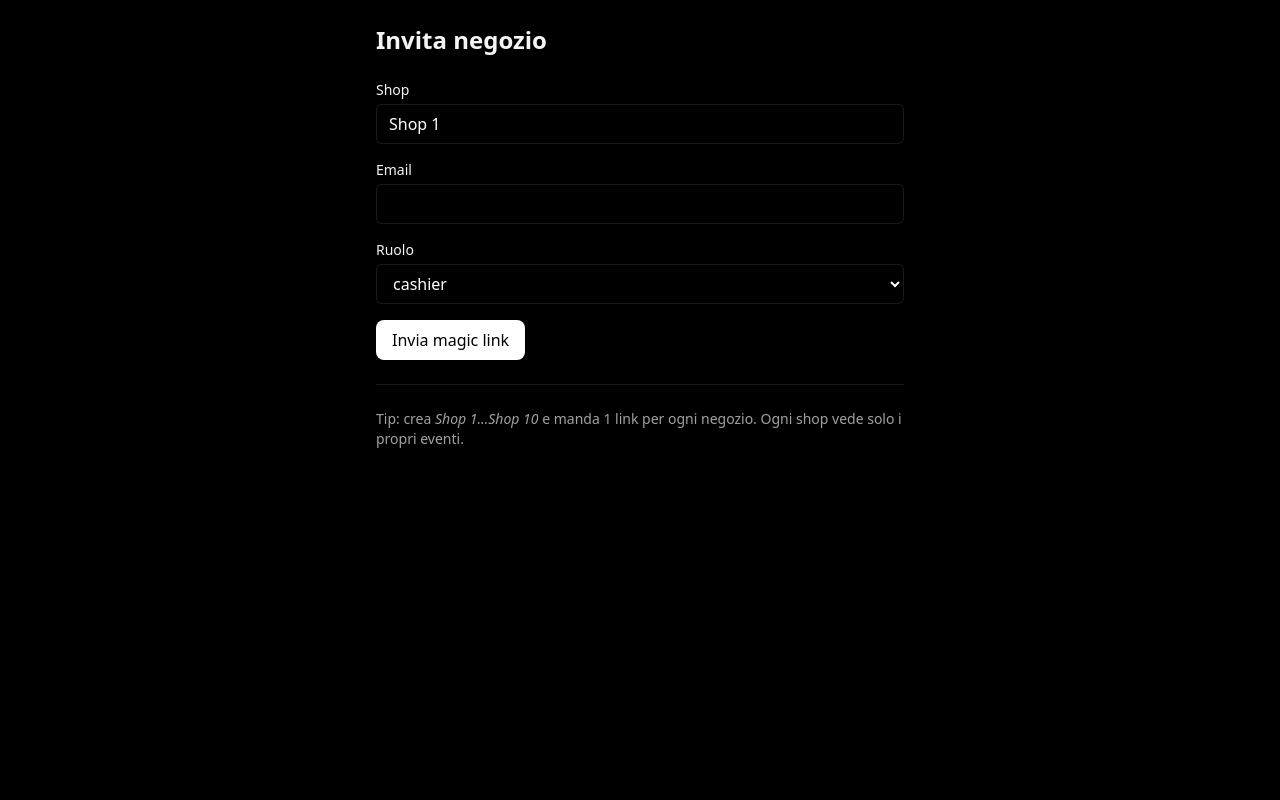
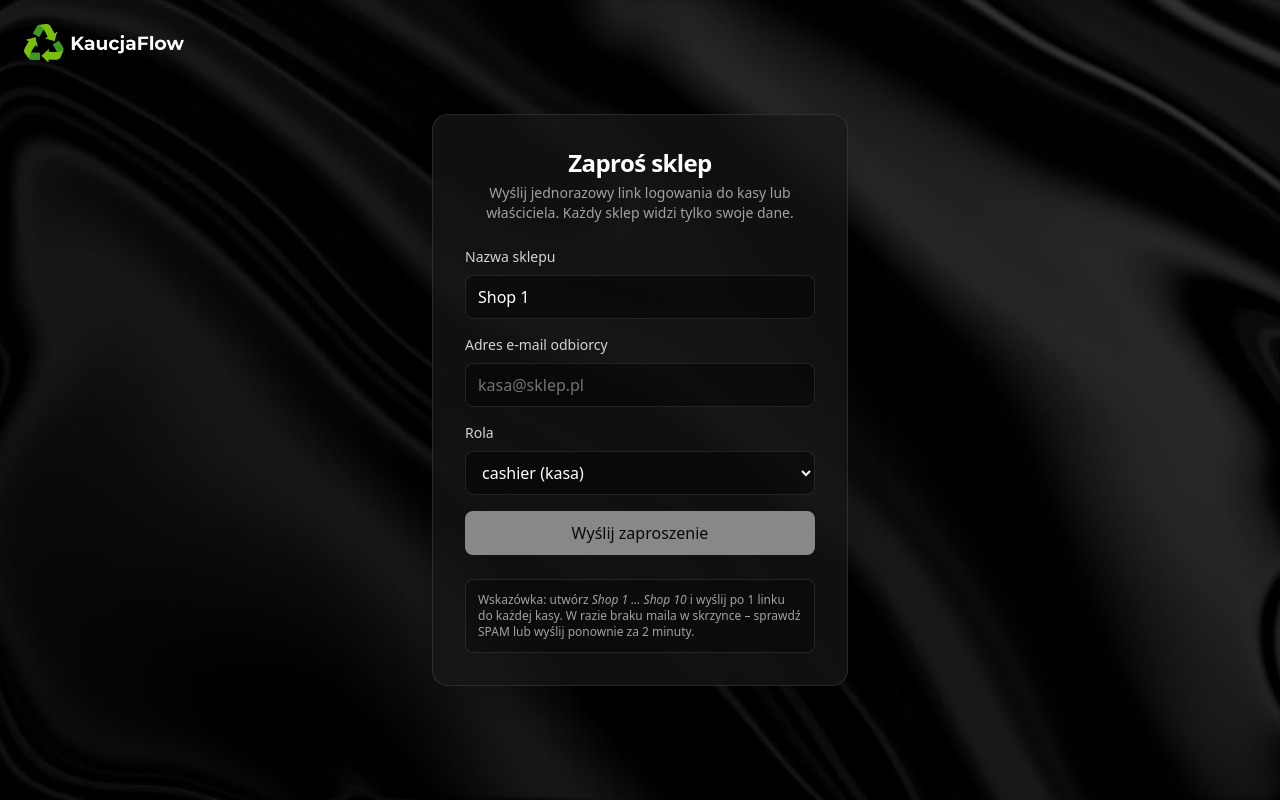
Before and after one commit to dawidglap/kaucjaflow-v2, a Next.js app: page /admin/invite in a window 1280 px wide. Built offline with nearby package versions, Linux system fonts and the light colour scheme.

Commit message:
removed back to home

```diff
--- a/src/app/admin/invite/page.tsx
+++ b/src/app/admin/invite/page.tsx
@@ -1,17 +1,23 @@
 'use client';
+import Image from 'next/image';
+import Link from 'next/link';
 import { useState } from 'react';
 
 export default function InvitePage() {
   const [email, setEmail] = useState('');
   const [shop, setShop] = useState('Shop 1');
-  const [role, setRole] = useState<'admin'|'cashier'>('cashier');
+  const [role, setRole] = useState<'admin' | 'cashier'>('cashier');
   const [sending, setSending] = useState(false);
   const [msg, setMsg] = useState<string | null>(null);
+  const [err, setErr] = useState<string | null>(null);
   const [preview, setPreview] = useState<string | null>(null);
 
   async function onSend(e: React.FormEvent) {
     e.preventDefault();
-    setSending(true); setMsg(null); setPreview(null);
+    setSending(true);
+    setMsg(null);
+    setErr(null);
+    setPreview(null);
     try {
       const r = await fetch('/api/auth/magic/request', {
         method: 'POST',
@@ -20,55 +26,134 @@ export default function InvitePage() {
       });
       const j = await r.json().catch(() => ({}));
       if (j?.ok) {
-        setMsg(`Inviato! id: ${j.id || 'n/a'} ${j.delivered ? '(email inviata)' : '(vedi console)'}`);
-        if (j.preview) setPreview(j.preview as string); // link diretto in dev
+        setMsg(`Zaproszenie wysłane na: ${email}.`);
+        if (j.preview) setPreview(j.preview as string); // podgląd w DEV
+      } else if (j?.error === 'RATE_LIMITED') {
+        setErr('Za dużo próśb. Spróbuj ponownie za minutę.');
+      } else if (typeof j?.error === 'string') {
+        setErr(j.error);
       } else {
-        setMsg('Errore: ' + (typeof j?.error === 'string' ? j.error : JSON.stringify(j?.error || r.status)));
+        setErr('Nieoczekiwany błąd. Spróbuj ponownie.');
       }
-    } finally { setSending(false); }
+    } catch {
+      setErr('Błąd sieci. Sprawdź połączenie internetowe.');
+    } finally {
+      setSending(false);
+    }
   }
 
   return (
-    <main className="min-h-[100svh] p-6 max-w-xl mx-auto space-y-6">
-      <h1 className="text-2xl font-semibold">Invita negozio</h1>
-      <form onSubmit={onSend} className="space-y-4">
+    <main
+      className="min-h-screen relative flex items-center justify-center overflow-hidden text-white"
+      style={{
+        backgroundImage: "url('/images/bg-login.webp')",
+        backgroundSize: 'cover',
+        backgroundPosition: 'center',
+      }}
+    >
+      {/* Przyciemnienie tła */}
+      <div aria-hidden className="pointer-events-none absolute inset-0 bg-black/60" />
+
+      {/* LOGO w lewym górnym rogu – poza kartą */}
+      <div className="absolute top-6 left-6 z-20">
+        <Link href="/" className="inline-flex items-center gap-3">
+          <Image
+            src="/images/logo.png"
+            alt="KaucjaFlow — panel partnera"
+            width={160}
+            height={48}
+            className="rounded-md object-contain drop-shadow"
+            priority
+          />
+          <span className="sr-only">Strona główna</span>
+        </Link>
+      </div>
+
+      {/* Link powrotny (np. do dashboardu admina) */}
+      <div className="absolute top-6 right-6 z-20">
+        {/* <Link
+          href="/"
+          className="inline-flex items-center gap-2 text-sm text-neutral-300 hover:text-white"
+        >
+          <span className="inline-block rotate-180 select-none">➜</span> Wróć
+        </Link> */}
+      </div>
+
+      {/* KARTA */}
+      <div className="relative z-10 w-full max-w-md px-4">
+        <div className="rounded-2xl border border-white/10 bg-neutral-900/70 backdrop-blur-md shadow-2xl">
+          <div className="px-8 pt-8 text-center">
+            <h1 className="text-2xl font-semibold tracking-tight text-white">Zaproś sklep</h1>
+            <p className="mt-1 text-sm text-neutral-400">
+              Wyślij jednorazowy link logowania do kasy lub właściciela. Każdy sklep widzi tylko
+              swoje dane.
+            </p>
+          </div>
+
+          <form onSubmit={onSend} className="px-8 mt-6 space-y-4 pb-8">
             <div>
-          <label className="block text-sm mb-1">Shop</label>
-          <input value={shop} onChange={e=>setShop(e.target.value)}
-            className="w-full h-10 rounded-md border border-white/10 bg-black/40 text-white px-3 outline-none" />
+              <label className="block text-sm text-neutral-300 mb-2">Nazwa sklepu</label>
+              <input
+                value={shop}
+                onChange={(e) => setShop(e.target.value)}
+                placeholder="np. Shop 1"
+                className="w-full h-11 rounded-lg border border-white/10 bg-black/40 text-white placeholder:text-neutral-500 px-3 outline-none focus:ring-2 focus:ring-white/20"
+              />
             </div>
+
             <div>
-          <label className="block text-sm mb-1">Email</label>
-          <input type="email" required value={email} onChange={e=>setEmail(e.target.value)}
-            className="w-full h-10 rounded-md border border-white/10 bg-black/40 text-white px-3 outline-none" />
+              <label className="block text-sm text-neutral-300 mb-2">Adres e-mail odbiorcy</label>
+              <input
+                type="email"
+                required
+                value={email}
+                onChange={(e) => setEmail(e.target.value)}
+                placeholder="kasa@sklep.pl"
+                className="w-full h-11 rounded-lg border border-white/10 bg-black/40 text-white placeholder:text-neutral-500 px-3 outline-none focus:ring-2 focus:ring-white/20"
+              />
             </div>
+
             <div>
-          <label className="block text-sm mb-1">Ruolo</label>
-          <select value={role} onChange={e=>setRole(e.target.value as 'admin'|'cashier')}
-            className="w-full h-10 rounded-md border border-white/10 bg-black/40 text-white px-3 outline-none">
-            <option value="cashier">cashier</option>
-            <option value="admin">admin</option>
+              <label className="block text-sm text-neutral-300 mb-2">Rola</label>
+              <select
+                value={role}
+                onChange={(e) => setRole(e.target.value as 'admin' | 'cashier')}
+                className="w-full h-11 rounded-lg border border-white/10 bg-black/40 text-white px-3 outline-none focus:ring-2 focus:ring-white/20"
+              >
+                <option value="admin">admin (właściciel/manager)</option>
+                <option value="cashier">cashier (kasa)</option>
               </select>
             </div>
 
-        <button disabled={sending}
-          className="px-4 py-2 rounded-lg bg-white text-black disabled:opacity-50">
-          {sending ? 'Invio…' : 'Invia magic link'}
+            <button
+              disabled={sending || !email || !shop}
+              className="w-full h-11 rounded-lg bg-white text-black font-medium hover:bg-neutral-200 active:scale-[.99] transition disabled:opacity-50"
+            >
+              {sending ? 'Wysyłam…' : 'Wyślij zaproszenie'}
             </button>
-      </form>
 
-      {msg && <p className="text-sm">{msg}</p>}
+            {/* Komunikaty */}
+            {msg && <p className="text-sm text-emerald-300">{msg} Link jest ważny przez ograniczony czas.</p>}
+            {err && <p className="text-sm text-rose-400">{err}</p>}
+
+            {/* Podgląd dev (jeśli backend zwraca j.preview) */}
             {preview && (
               <div className="p-3 rounded-lg bg-neutral-900 border border-white/10">
-          <div className="text-sm mb-2">Link diretto (dev):</div>
-          <a href={preview} className="break-all text-emerald-300 underline">{preview}</a>
+                <div className="text-sm mb-2 text-neutral-300">Podgląd (DEV):</div>
+                <a href={preview} className="break-all text-emerald-300 underline">
+                  {preview}
+                </a>
               </div>
             )}
-      <hr className="border-white/10" />
-      <p className="text-sm text-neutral-400">
-        Tip: crea <em>Shop 1…Shop 10</em> e manda 1 link per ogni negozio.
-        Ogni shop vede solo i propri eventi.
-      </p>
+
+            {/* Delikatny “sales-proof” box */}
+            <div className="mt-2 rounded-lg border border-white/10 bg-black/30 p-3 text-xs text-neutral-400">
+              Wskazówka: utwórz <em>Shop&nbsp;1 … Shop&nbsp;10</em> i wyślij po 1 linku do każdej kasy.
+              W razie braku maila w skrzynce – sprawdź SPAM lub wyślij ponownie za 2 minuty.
+            </div>
+          </form>
+        </div>
+      </div>
     </main>
   );
 }
--- a/src/app/login/page.tsx
+++ b/src/app/login/page.tsx
@@ -3,18 +3,12 @@ import Image from 'next/image';
 import Link from 'next/link';
 import { useState } from 'react';
 
-/**
- * Ekran logowania dla sklepów (PL).
- * - W produkcji: tylko pole e-mail + wysyłka magic linka.
- * - W DEV (gdy NEXT_PUBLIC_DEV_LOGIN=1): sekcja "Zaawansowane (DEV)" oraz szybkie logowanie dev-login.
- */
 const DEV = process.env.NEXT_PUBLIC_DEV_LOGIN === '1';
-
 type Rola = 'admin' | 'cashier';
 
 export default function LoginPage() {
   const [email, setEmail] = useState('');
-  const [advanced, setAdvanced] = useState(false); // pokazywane wyłącznie w DEV
+  const [advanced, setAdvanced] = useState(false); // tylko w DEV
   const [shop, setShop] = useState('Shop 1');
   const [role, setRole] = useState<Rola>('cashier');
   const [submitting, setSubmitting] = useState(false);
@@ -26,28 +20,23 @@ export default function LoginPage() {
     setInfo(null);
     setErr(null);
     try {
-      // W PRODUCTION: wysyłamy tylko email.
-      // W DEV + Advanced: pozwalamy na provisioning (shop/role) z poziomu formularza.
       const body: any = { email };
       if (DEV && advanced) {
         body.shopName = shop;
         body.role = role;
       }
-
       const r = await fetch('/api/auth/magic/request', {
         method: 'POST',
         headers: { 'content-type': 'application/json' },
         body: JSON.stringify(body),
       });
       const j = await r.json().catch(() => ({}));
-
       if (j?.ok) {
         setInfo(
           j.delivered
-            ? `Wysłano link logowania na adres: ${email}. Sprawdź skrzynkę (również SPAM).`
+            ? `Wysłano link logowania na adres: ${email}. Sprawdź skrzynkę (także SPAM).`
             : 'Link wygenerowany na serwerze (tryb testowy).'
         );
-        setErr(null);
       } else if (j?.error === 'INVITE_REQUIRED') {
         setErr('Ten adres e-mail nie ma aktywnego zaproszenia. Skontaktuj się z opiekunem.');
       } else if (j?.error === 'RATE_LIMITED') {
@@ -62,7 +51,6 @@ export default function LoginPage() {
     }
   }
 
-  // Szybkie logowanie DEV (bez maila) – tylko gdy DEV=1
   function devLogin(e: React.FormEvent) {
     e.preventDefault();
     if (!DEV) return;
@@ -72,8 +60,8 @@ export default function LoginPage() {
       const params = new URLSearchParams({
         email: email || 'admin1@demo.local',
         to: '/pos',
-        shop: shop,
-        role: role,
+        shop,
+        role,
       });
       window.location.href = `/api/auth/magic/dev-login?${params.toString()}`;
     } catch {
@@ -91,11 +79,26 @@ export default function LoginPage() {
         backgroundPosition: 'center',
       }}
     >
-      {/* przyciemnienie tła */}
+      {/* Tło przyciemnione */}
       <div aria-hidden className="pointer-events-none absolute inset-0 bg-black/60" />
 
-      <div className="relative z-10 w-full max-w-md px-4">
-        <div className="mb-8">
+      {/* LOGO w lewym górnym rogu – poza kartą */}
+      <div className="absolute top-6 left-6 z-20">
+        <Link href="/" className="inline-flex items-center gap-3">
+          <Image
+            src="/images/logo.png"
+            alt="KaucjaFlow — panel partnera"
+            width={160}
+            height={48}
+            className="rounded-md object-contain drop-shadow"
+            priority
+          />
+          {/* <span className="sr-only">Wróć na stronę główną</span> */}
+        </Link>
+      </div>
+
+      {/* Link powrotny (mobilny) */}
+      <div className="absolute top-6 right-6 z-20">
         <Link
           href="/"
           className="inline-flex items-center gap-2 text-sm text-neutral-300 hover:text-white"
@@ -104,22 +107,10 @@ export default function LoginPage() {
         </Link>
       </div>
 
+      {/* KARTA */}
+      <div className="relative z-10 w-full max-w-md px-4">
         <div className="rounded-2xl border border-white/10 bg-neutral-900/70 backdrop-blur-md shadow-2xl">
-          <div className="flex items-center justify-center pt-8">
-            {/* LOGO */}
-            <div className="rounded-xl bg-white/10 px-4 p-2">
-              <Image
-                src="/images/logo.png"
-                alt="Logo"
-                width={160}
-                height={48}
-                className="rounded-md object-contain"
-                priority
-              />
-            </div>
-          </div>
-
-          <div className="px-8 pt-6 text-center">
+          <div className="px-8 pt-8 text-center">
             <h1 className="text-2xl font-semibold tracking-tight text-white">Zaloguj się</h1>
             <p className="mt-1 text-sm text-neutral-400">
               Wpisz adres e-mail powiązany z Twoim sklepem. Wyślemy jednorazowy link logowania.
@@ -132,6 +123,8 @@ export default function LoginPage() {
               <input
                 type="email"
                 required
+                inputMode="email"
+                autoComplete="email"
                 value={email}
                 onChange={(e) => setEmail(e.target.value)}
                 placeholder="jan.kowalski@sklep.pl"
@@ -139,7 +132,7 @@ export default function LoginPage() {
               />
             </div>
 
-            {/* Sekcja DEV – widoczna tylko gdy NEXT_PUBLIC_DEV_LOGIN=1 */}
+            {/* DEV tylko gdy NEXT_PUBLIC_DEV_LOGIN=1 */}
             {DEV && (
               <details
                 className="rounded-lg border border-white/10 bg-black/30 text-neutral-300"
@@ -170,6 +163,14 @@ export default function LoginPage() {
                     </select>
                   </div>
                 </div>
+                <button
+                  type="button"
+                  onClick={devLogin}
+                  disabled={submitting}
+                  className="mt-3 w-full h-11 rounded-lg bg-neutral-800 text-white hover:bg-neutral-700 transition"
+                >
+                  Szybkie logowanie (DEV)
+                </button>
               </details>
             )}
 
@@ -185,21 +186,19 @@ export default function LoginPage() {
               {submitting ? 'Wysyłam…' : 'Wyślij magic link'}
             </button>
 
-            {DEV && (
-              <button
-                type="button"
-                onClick={devLogin}
-                disabled={submitting}
-                className="w-full h-11 rounded-lg bg-neutral-800 text-white hover:bg-neutral-700 transition"
-              >
-                Szybkie logowanie (DEV)
-              </button>
-            )}
-
             <p className="text-xs text-neutral-500">
               Logując się, akceptujesz nasze{' '}
-              <span className="underline decoration-dotted">Regulamin</span> oraz{' '}
-              <span className="underline decoration-dotted">Politykę prywatności</span>.
+              <Link href="/legal/terms" className="underline decoration-dotted">Regulamin</Link> oraz{' '}
+              <Link href="/legal/privacy" className="underline decoration-dotted">Politykę prywatności</Link>.
+            </p>
+
+            {/* Wskazówka status/tips (opcjonalnie) */}
+            <p className="text-xs text-neutral-500">
+              Nie otrzymałeś wiadomości?{' '}
+              <Link href="/status" className="underline decoration-dotted">
+                Sprawdź wskazówki
+              </Link>{' '}
+              i spróbuj ponownie za 2 minuty.
             </p>
           </form>
         </div>
```
Lines whose indentation alone changed are shown as unchanged.
